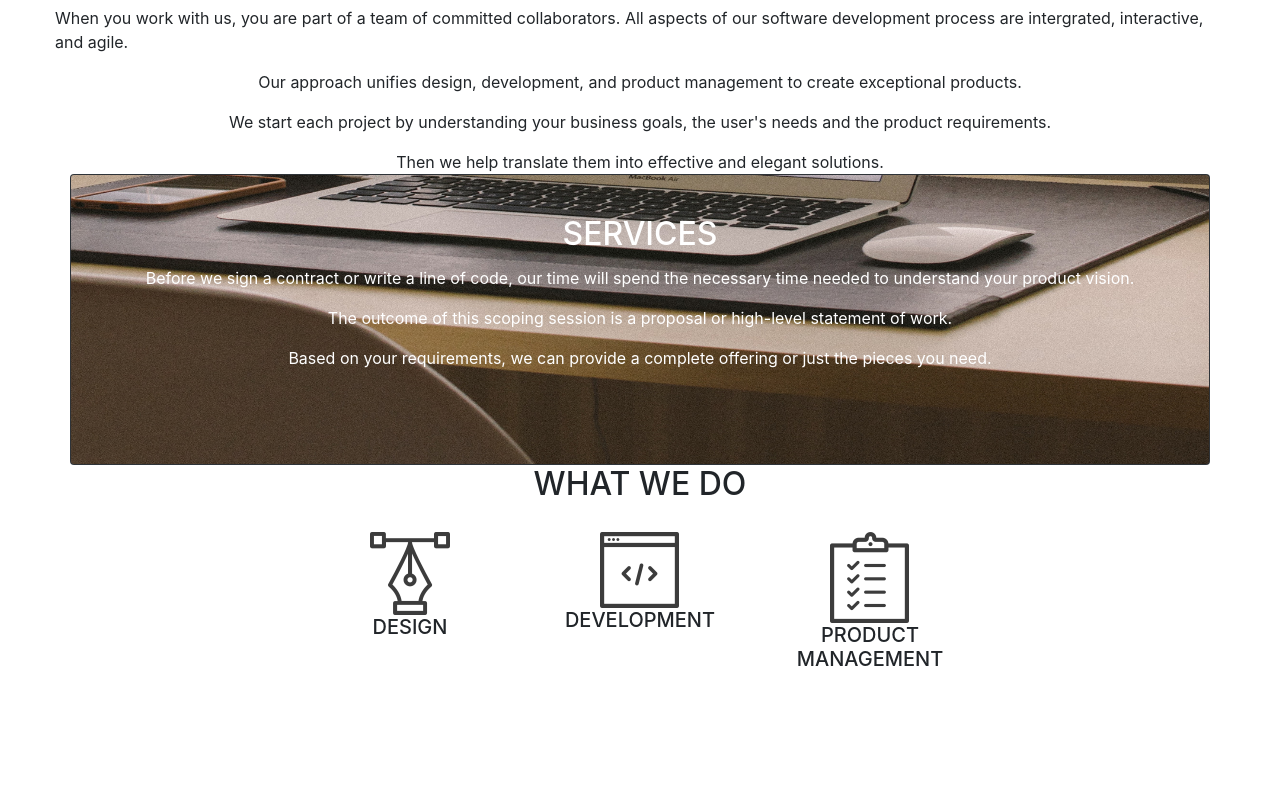
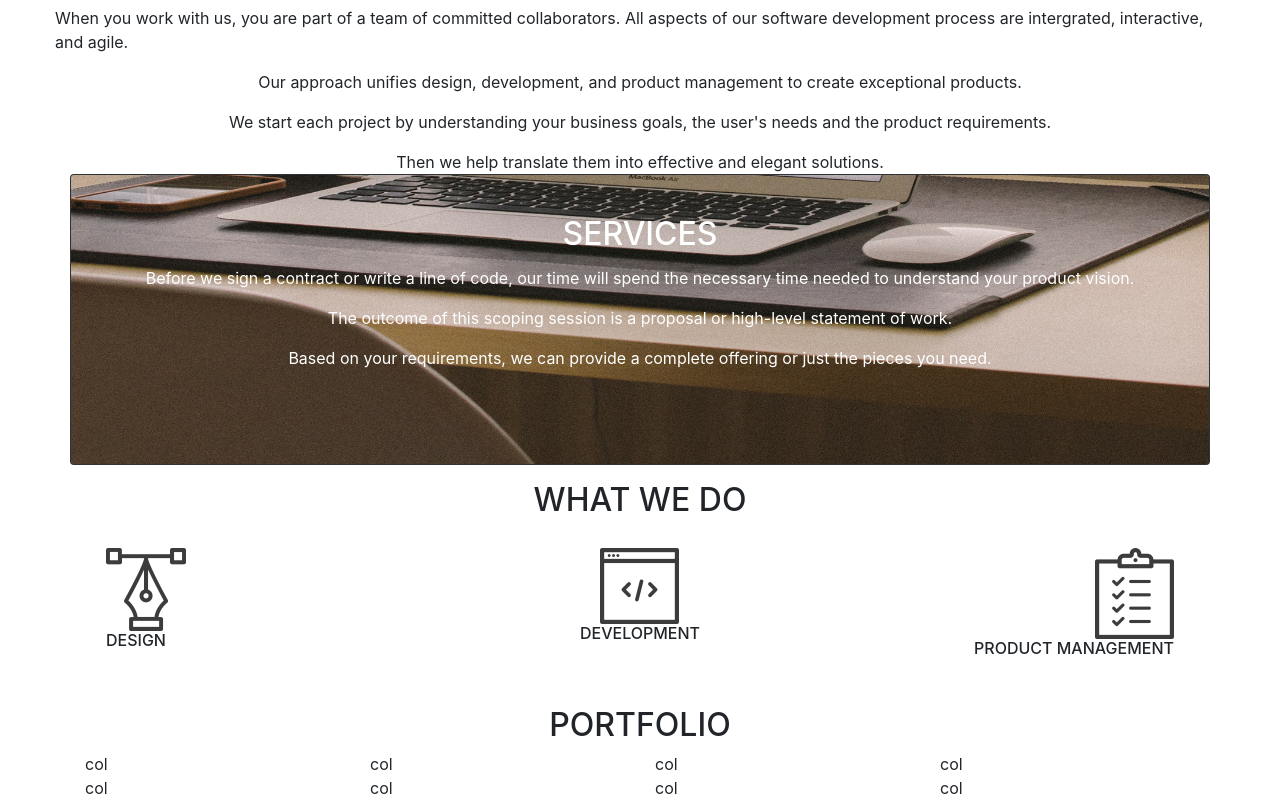
Before and after one commit to JoyWambui/delani-studio, a plain HTML site: page index.html in a window 1280 px wide. Shown: the part 681-1481 px from the top of the page. Before the commit the page ends 1384 px from the top, so only its background shows below. Drawn offline with nearby package versions, Linux system fonts and the light colour scheme.

Commit message:
add portfolio section.

```diff
--- a/css/styles.css
+++ b/css/styles.css
@@ -10,6 +10,12 @@
 #product{
   border: transparent;
 }
+#productHeading{
+  text-align: right;
+}
 h2{
   text-align: center;
 }
+#whatWeDo{
+  column-width: 100%;
+}
--- a/index.html
+++ b/index.html
@@ -24,7 +24,7 @@
           </div>
       </div>
     </div>
-    <div class="row justify-content-center" id="about">
+    <div class="row justify-content-md-center" id="about">
         <h2 class="card-title">ABOUT US</h2>
         <p class="card-text">When you work with us, you are part of a team of committed collaborators. All aspects of our software development process are intergrated, interactive, and agile.</p>
         <p class="card-text">Our approach unifies design, development, and product management to create exceptional products.</p>
@@ -44,14 +44,14 @@
           </div>
       </div>
     </div>
-    <div>
+    <div class="w-100 p-3">
       <h2>WHAT WE DO</h2>
       <div class="row">
         <div class="col-md-4">
-          <div class="card text-center" id="design">
+          <div class="card" id="design">
             <div class="card-body">
               <img src="./assets/services_icons/design_icon.png"  alt="DESIGN">
-              <h5 class="card-title">DESIGN</h5>
+              <h6 class="card-title">DESIGN</h6>
             </div>
           </div>
         </div>
@@ -59,20 +59,34 @@
           <div class="card text-center" id="development">
             <div class="card-body">
               <img src="./assets/services_icons/dev_icon.png"  alt="DEVELOPMENT">
-              <h5 class="card-title">DEVELOPMENT</h5>
+              <h6 class="card-title">DEVELOPMENT</h6>
             </div>
           </div>
         </div>
         <div class="col-md-4">
-          <div class="card text-center" class="w-30 p-3" id="product">
+          <div class="card text-right" id="product">
             <div class="card-body">
               <img src="./assets/services_icons/product_icon.png" alt="clipboard icon">
-              <h5 class="card-title">PRODUCT MANAGEMENT</h5>
+              <h6 class="card-title" id="productHeading">PRODUCT MANAGEMENT</h6>
             </div>
           </div>
         </div>
       </div>
     </div>
+    <div class="container">
+      <h2>PORTFOLIO</h2>
+      <div class="row">
+        <div class="col">col</div>
+        <div class="col">col</div>
+        <div class="col">col</div>
+        <div class="col">col</div>
+        <div class="w-100"></div>
+        <div class="col">col</div>
+        <div class="col">col</div>
+        <div class="col">col</div>
+        <div class="col">col</div>
+      </div>
+    </div>
   </div>
 </body>
 </html>
```
